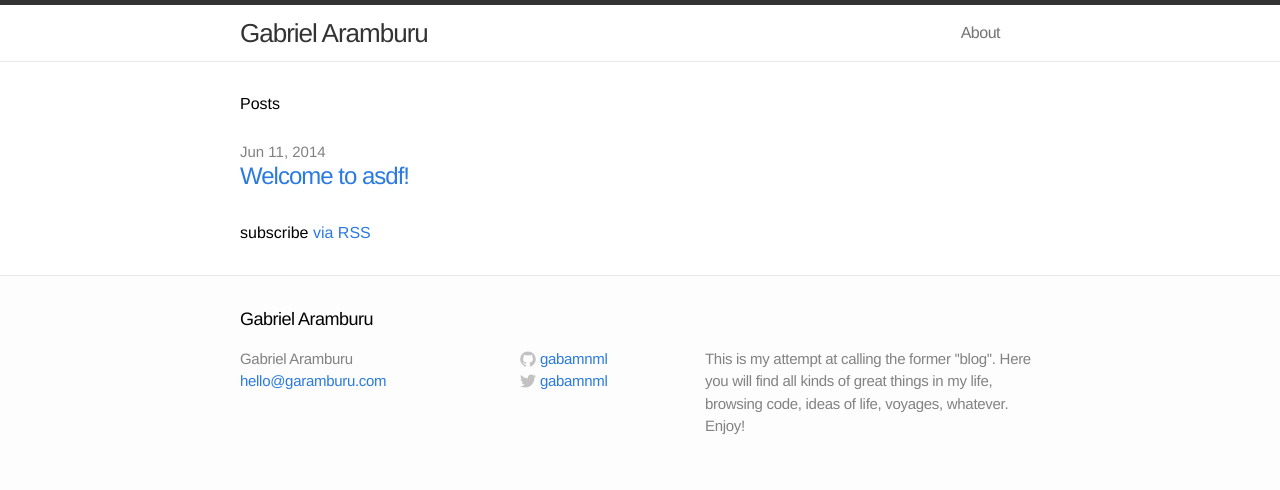
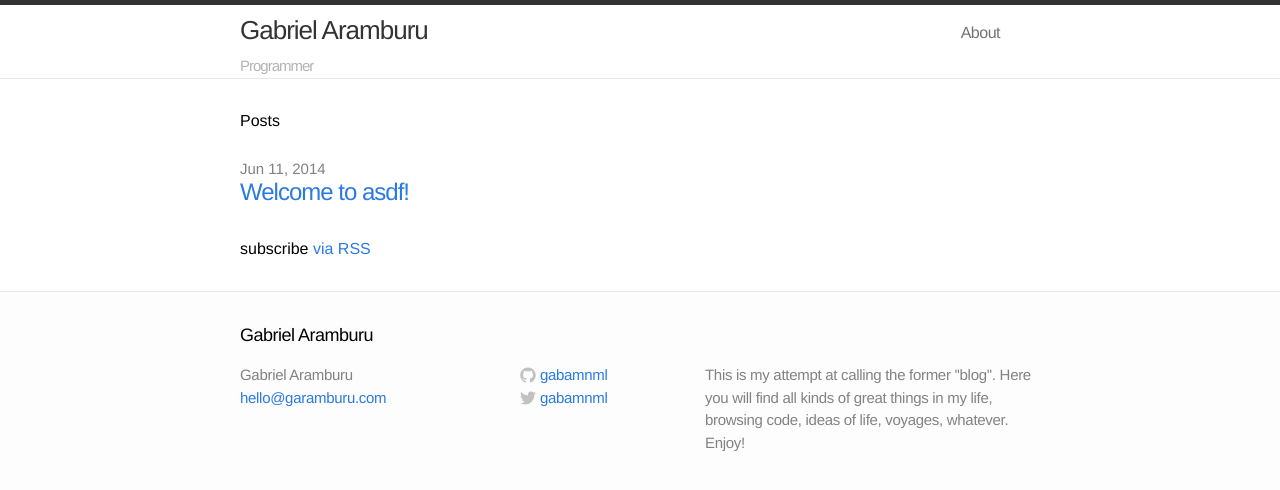
Before and after one commit to gabamnml/blog, a Jekyll site: the page built from index.html, in a window 1280 px wide. Shown: the top 490 px of the page. Built offline with Jekyll 4.4.1, drawn with Linux system fonts in a browser that asks for light colours.

Commit message:
for the love of design

```diff
--- a/_config.yml
+++ b/_config.yml
@@ -5,6 +5,7 @@ description: "This is my attempt at calling the former ''blog''. Here you will f
 baseurl: ""
 url: "http://garamburu.com"
 username: "gabamnml"
+mini-desc: "Programmer"
 
 # Build settings
 markdown: kramdown
--- a/_includes/header.html
+++ b/_includes/header.html
@@ -2,7 +2,10 @@
 
   <div class="wrap">
 
-    <a class="site-title" href="{{ site.baseurl }}/">{{ site.title }}</a>
+    <div class="site-hear">
+      <a class="site-title" href="{{ site.baseurl }}/">{{ site.title }}</a>
+      <span class="site-mini-desc" >{{ site.mini-desc }}</span>
+    </div>
 
     <nav class="site-nav">
       <a href="#" class="menu-icon">
--- a/css/main.css
+++ b/css/main.css
@@ -55,7 +55,23 @@ a:visited { color: #205caa; }
   font-size: 26px;
   letter-spacing: -1px;
   float: left;
-  line-height: 56px;
+  line-height: 50px;
+  position: relative;
+  z-index: 1;
+}
+
+.site-hear{
+  width: 200px;
+  display: block;
+  float: left;
+  position: relative;
+}
+.site-mini-desc {
+  display: block;
+  color: #b3b3b3;
+  font-size: 15px;
+  letter-spacing: -1px;
+  float: left;
   position: relative;
   z-index: 1;
 }
```
Also changed, not shown: _includes/footer.html (+10 -0 lines).
